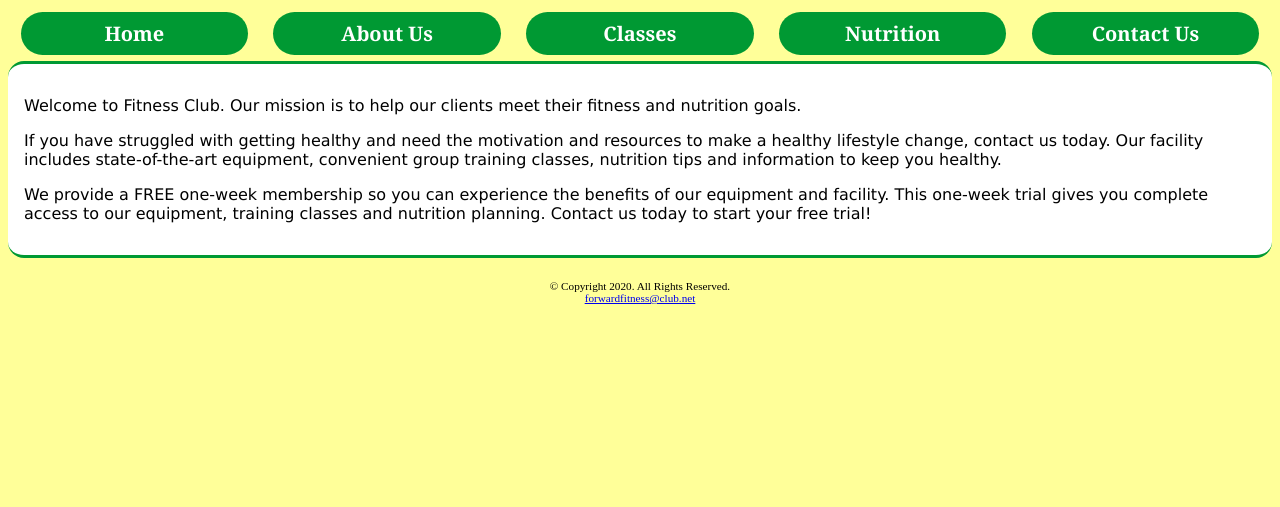
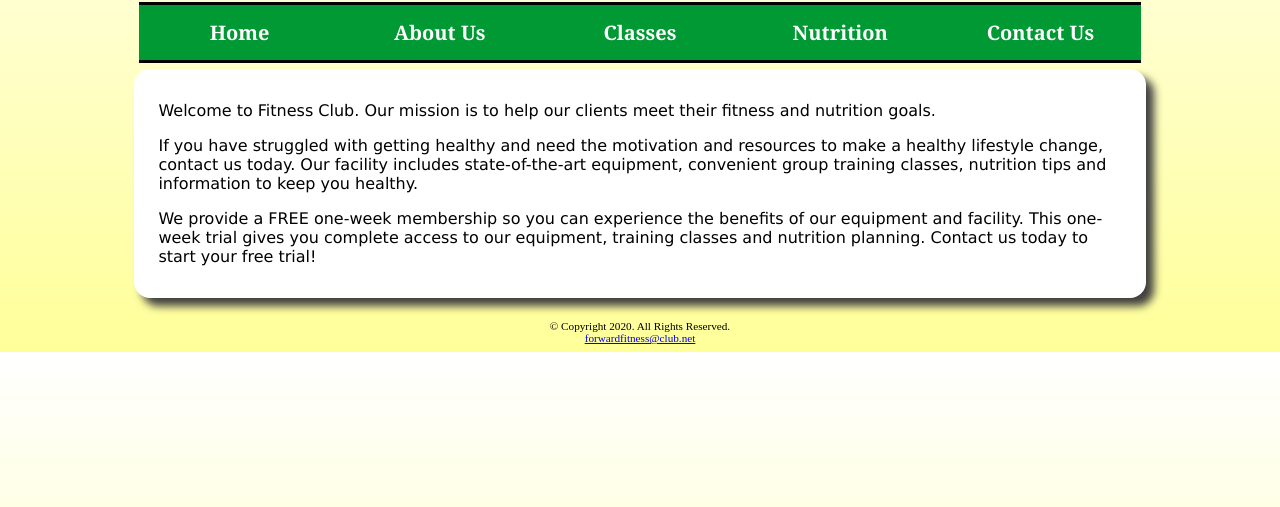
Before and after one commit to moekian/FitnessClubWebpage, a plain HTML site: page index.html in a window 1280 px wide. Shown: the part 293-800 px from the top of the page. Drawn offline with Linux system fonts and the light colour scheme.

Commit message:
add media query for desktop

```diff
--- a/css/styles.css
+++ b/css/styles.css
@@ -95,7 +95,7 @@ footer {
 
 /* Media Query for teh tablet view port targets screen only */
 /* minimum width is 481px */
-@media only screen and (min-width: 481px) {
+@media only screen and (min-width: 685px) {
   /* styles specifies teh horizontal display for the nav li */
   nav li {
     display: inline;
@@ -105,6 +105,7 @@ footer {
     padding-left: 0;
     padding-right: 0;
     width: 18%;
+    white-space: nowrap;
   }
 
   /* styles for the main */
@@ -147,6 +148,92 @@ footer {
     font-weight: bold;
     margin-top: .7em;
   }
+}
+
+/* Media query for desktop width size */
+@media only screen and (min-width: 860px) {
+  /* styles for teh container div */
+  #container {
+    width: 80%;
+  }
+
+  /* styles for ul in nav */
+  nav ul {
+    margin: 0;
+    padding-left: 0.5%;
+    padding-right: 0.5%;
+  }
+
+  /* styles for teh li in nav */
+  nav li {
+    border-radius: 0;
+    border-top: solid #000000;
+    border-bottom: solid #000000;
+    margin-left: 0;
+    margin-right: 0;
+    padding: 0;
+    width: 20%;
+  }
+
+  /* styles for the links in the nav */
+  nav li a {
+    display: inline-block;
+    padding: 0.7em;
+  }
+
+  /* styles for teh main element */
+  main {
+    border-style: none;
+    box-shadow: 0.5em 0.5em 0.5em #404040;
+    margin-bottom: 1em;
+    margin-top: 1em;
+  }
+
+  /* styles for the paragraphs inside main element */
+  main p {
+    padding-left: 0.5em;
+    padding-right: 0.5em;
+  }
+
+  /* styles for teh item class */
+  .items {
+    margin-bottom: 7em;
+  }
+
+  /* styles for h1 in main */
+  /* main h1 {
+    clear: left;
+  } */
+
+  /* adding pseudo class for the links */
+  nav li a:hover {
+    color: #ffff00;
+    font-style: italic;
+  }
+
+  nav li a:link {
+    color: #ffffff;
+  }
+
+  nav li a:visited {
+    color: #ffff99;
+  }
+
+  /* styles for the gradients */
+  body {
+    /* mozilla */
+    background: -moz-linear-gradient(#ffffff, #ffff99);
+    /* opera */
+    background: -o-linear-gradient(#ffffff, #ffff99);
+    /* safari and chrome */
+    background: -webkit-linear-gradient(#ffffff, #ffff99);
+    /* add for other browsers */
+    background: linear-gradient(#ffffff, #ffff99);
+  }
+
+
+
+
 
 
 
```
